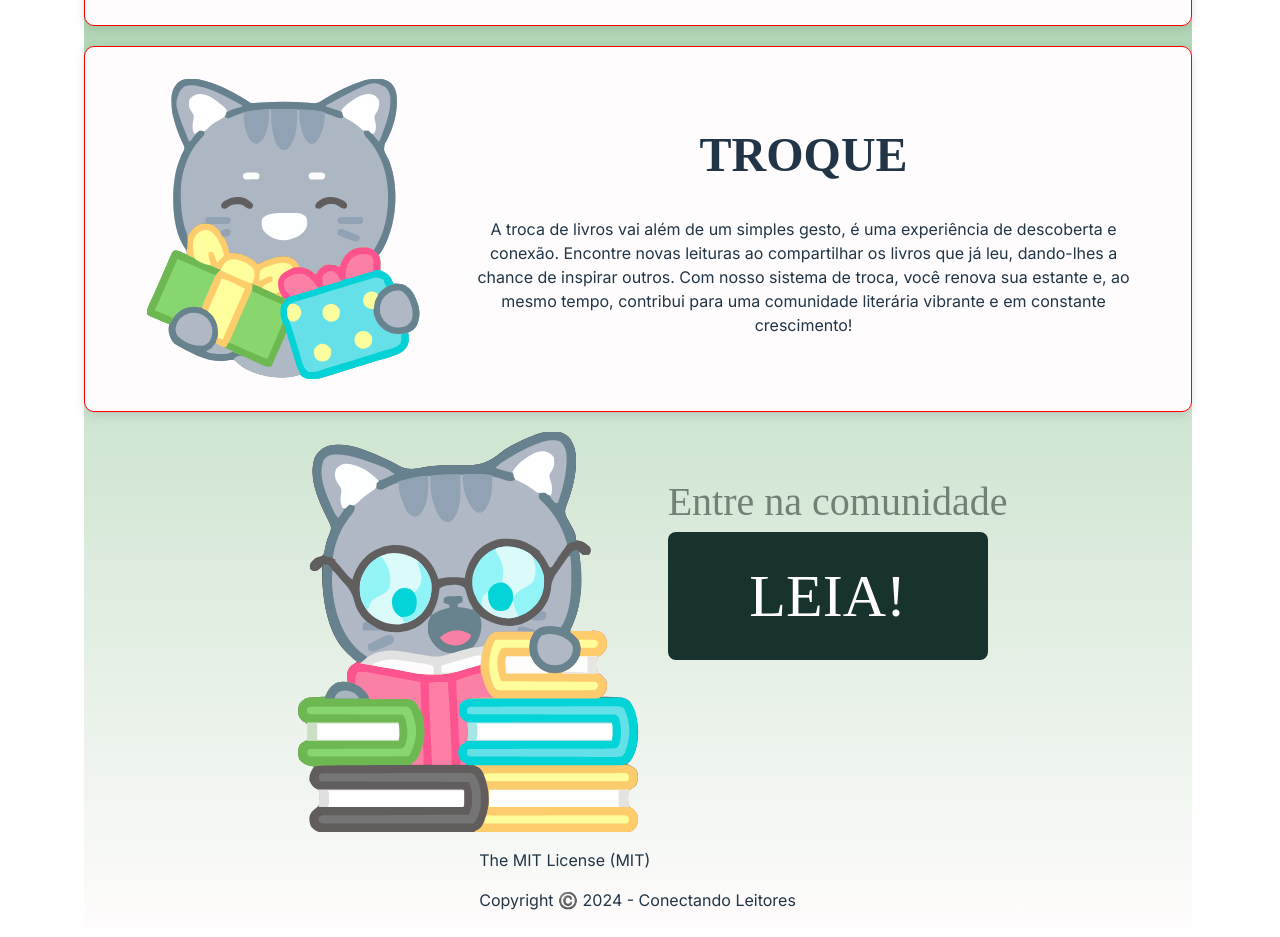
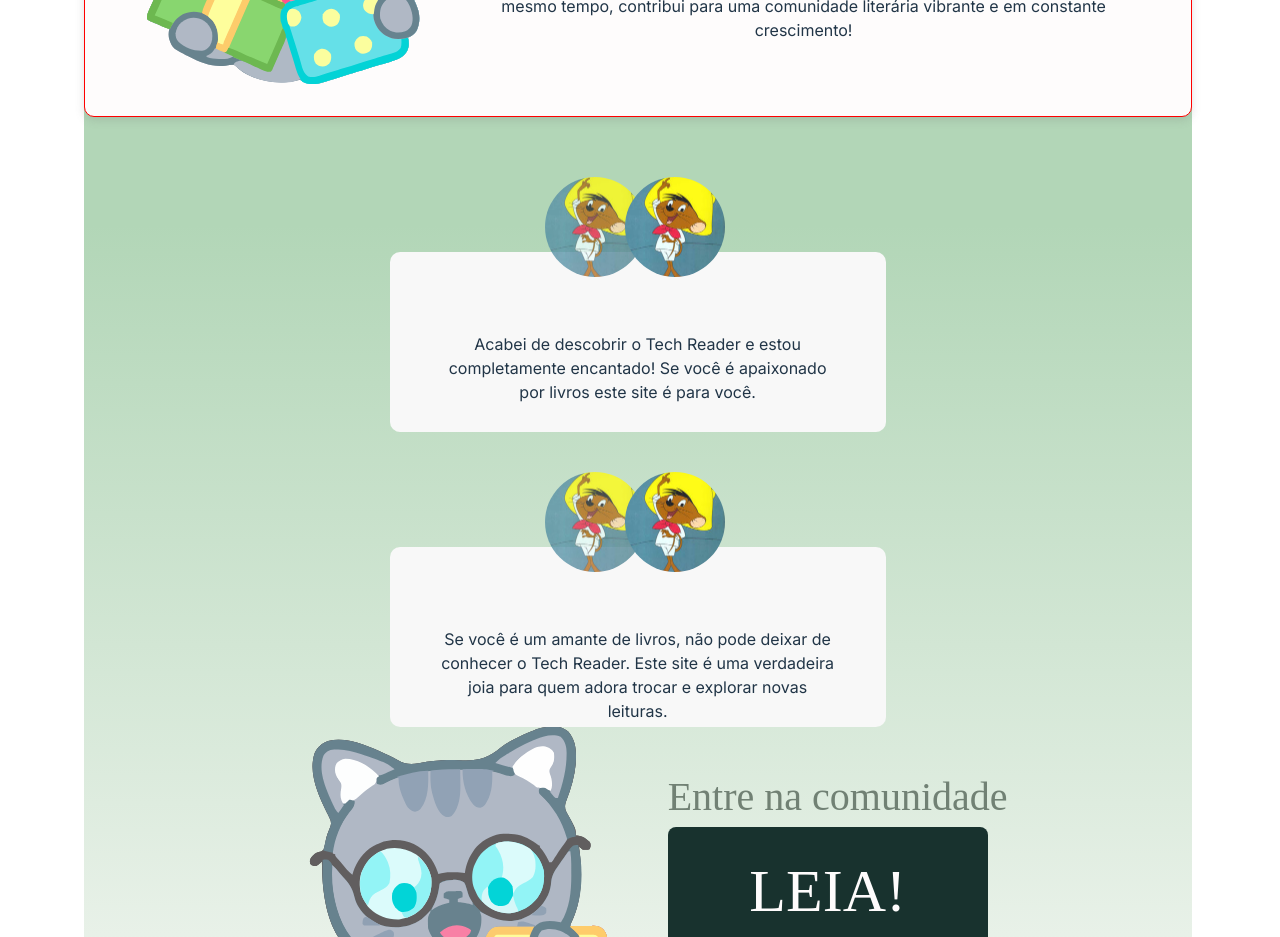
Before and after one commit to Tech-Readers/frontend, a React (Vite) app: page / in a window 1280 px wide. Shown: the part 840-1777 px from the top of the page. Built offline with nearby package versions, Linux system fonts and the light colour scheme; a web font is replaced by a local one.

Commit message:
UPDATE: landing page

```diff
--- a/src/components/Chat/ProfileCard.jsx
+++ b/src/components/Chat/ProfileCard.jsx
@@ -1,19 +1,15 @@
-import React from 'react';
-import './ProfileCard.css';
+import React from "react";
+import "./ProfileCard.css";
 
-const ProfileCard = ({ name, photoUrl }) => {
-  return (
-
-      <div className="centered-box">
-        <div className="profile-picture">
-          <img src={photoUrl} alt={`${name}'s profile`} />
+const ProfileCard = ({ name, photoUrl, style }) => {
+    return (
+        <div className="centered-box" style={style}>
+            <div className="profile-picture">
+                <img src={photoUrl} alt={`${name}'s profile`} />
+            </div>
+            <div className="label">{name}</div>
         </div>
-        <div className="label">
-          {name}
-        </div>
-      </div>
-
-  );
+    );
 };
 
 export default ProfileCard;
--- a/src/components/Dropdown/DropdownMenu.styled.jsx
+++ b/src/components/Dropdown/DropdownMenu.styled.jsx
@@ -1,4 +1,4 @@
-import styled from 'styled-components';
+import styled from "styled-components";
 
 export const MenuContainer = styled.div`
     position: relative;
@@ -10,7 +10,7 @@ export const MenuButton = styled.div`
 `;
 
 export const MenuList = styled.div`
-  display: ${({ isOpen }) => (isOpen ? 'block' : 'none')};
+    display: ${({ isOpen }) => (isOpen ? "block" : "none")};
     position: absolute;
     right: 0;
     top: 50px;
@@ -26,7 +26,7 @@ export const MenuItem = styled.a`
     padding: 12px 16px;
     text-decoration: none;
     display: block;
-  font-family: 'Inter', sans-serif;
+    font-family: "Inter", sans-serif;
 
     &:hover {
         background-color: ${({ theme }) => theme.colors.VerdeMedioDois};
--- a/src/pages/LandingPage/LandingPage.jsx
+++ b/src/pages/LandingPage/LandingPage.jsx
@@ -8,6 +8,7 @@ import { DivColumn, DivRow } from "../../GlobalStyle";
 import GatoUm from "../../assets/bell.svg";
 import GatoDois from "../../assets/Chat.svg";
 import GatoTres from "../../assets/gifts.svg";
+import ProfileCard from "../../components/Chat/ProfileCard";
 
 export const LandingPage = () => {
     return (
@@ -22,7 +23,7 @@ export const LandingPage = () => {
                         <S.Link href="#Features">Features</S.Link>
                     </S.NavLink>
                     <S.NavLink>
-                        <S.Link href="#Avaliações">Avaliações</S.Link>
+                        <S.Link href="#Avaliacoes">Avaliações</S.Link>
                     </S.NavLink>
                     <S.NavLink>
                         <S.Subscribe>Inscreva-se</S.Subscribe>
@@ -60,10 +61,7 @@ export const LandingPage = () => {
 
             <section id="Features">
                 <S.CardLandingPage>
-                    <S.ImagemCard
-                        src={GatoUm}
-                        alt="imagem de livros em um notebook"
-                    ></S.ImagemCard>
+                    <img src={GatoUm} alt="imagem de livros em um notebook"></img>
                     <S.CardText>
                         <S.Título>ANUNCIE</S.Título>
                         <p>
@@ -86,16 +84,10 @@ export const LandingPage = () => {
                             mais fluida e a comunidade fica ainda mais rica e envolvente!
                         </p>
                     </S.CardText>
-                    <S.ImagemCard
-                        src={GatoDois}
-                        alt="imagem de livros em um notebook"
-                    ></S.ImagemCard>
+                    <img src={GatoDois} alt="imagem de livros em um notebook"></img>
                 </S.CardLandingPage>
                 <S.CardLandingPage>
-                    <S.ImagemCard
-                        src={GatoTres}
-                        alt="imagem de livros em um notebook"
-                    ></S.ImagemCard>
+                    <img src={GatoTres} alt="imagem de livros em um notebook"></img>
                     <S.CardText>
                         <S.Título>TROQUE</S.Título>
                         <p>
@@ -110,7 +102,45 @@ export const LandingPage = () => {
                 </S.CardLandingPage>
             </section>
 
-            <section></section>
+            <section id="Avaliacoes">
+                <DivRow>
+                    <ProfileCard
+                        style={S.customStyleUm}
+                        name=""
+                        photoUrl="ligeirinho.jpg"
+                    />
+                    <ProfileCard
+                        style={S.customStyleDois}
+                        name=""
+                        photoUrl="ligeirinho.jpg"
+                    />
+                </DivRow>
+                <S.CardAvaliacoes>
+                    <p>
+                        Acabei de descobrir o Tech Reader e estou completamente encantado!
+                        Se você é apaixonado por livros este site é para você.
+                    </p>
+                </S.CardAvaliacoes>
+                <DivRow>
+                    <ProfileCard
+                        style={S.customStyleUm}
+                        name=""
+                        photoUrl="ligeirinho.jpg"
+                    />
+                    <ProfileCard
+                        style={S.customStyleDois}
+                        name=""
+                        photoUrl="ligeirinho.jpg"
+                    />
+                </DivRow>
+                <S.CardAvaliacoes>
+                    <p>
+                        Se você é um amante de livros, não pode deixar de conhecer o Tech
+                        Reader. Este site é uma verdadeira joia para quem adora trocar e
+                        explorar novas leituras.
+                    </p>
+                </S.CardAvaliacoes>
+            </section>
 
             <section id="subscribe">
                 <DivRow>
--- a/src/pages/LandingPage/Style.jsx
+++ b/src/pages/LandingPage/Style.jsx
@@ -1,3 +1,4 @@
+import { Translate } from "@mui/icons-material";
 import styled from "styled-components";
 
 export const Body = styled.div`
@@ -150,7 +151,23 @@ export const CardText = styled.div`
     align-items: center;
     text-align: center;
 `;
-export const ImagemCard = styled.img``;
+//COMEÇO AVALIAÇÕES
+
+export const CardAvaliacoes = styled.div`
+    background-color: ${(props) => props.theme.colors.CinzaUm};
+    border-radius: 10px;
+    height: 100px;
+    width: 400px;
+    padding: 4rem 3rem 1rem 3rem;
+    text-align: center;
+`;
+export const customStyleUm = {
+    transform: "translateY(40px)translateX(155px) ",
+    opacity: 0.8,
+};
+export const customStyleDois = {
+    transform: "translateY(40px) translateX(135px)",
+};
 
 //COMEÇO SUBSCRIBE
 export const ImagemSubscribe = styled.img`
```
Also changed, not shown: src/FetchApi.jsx (deleted, +0 -32 lines), src/components/Dropdown/DropdownMenu.jsx (+8 -5 lines), src/services/exchangeService.jsx (+16 -12 lines). Lines whose indentation alone changed are shown as unchanged.
